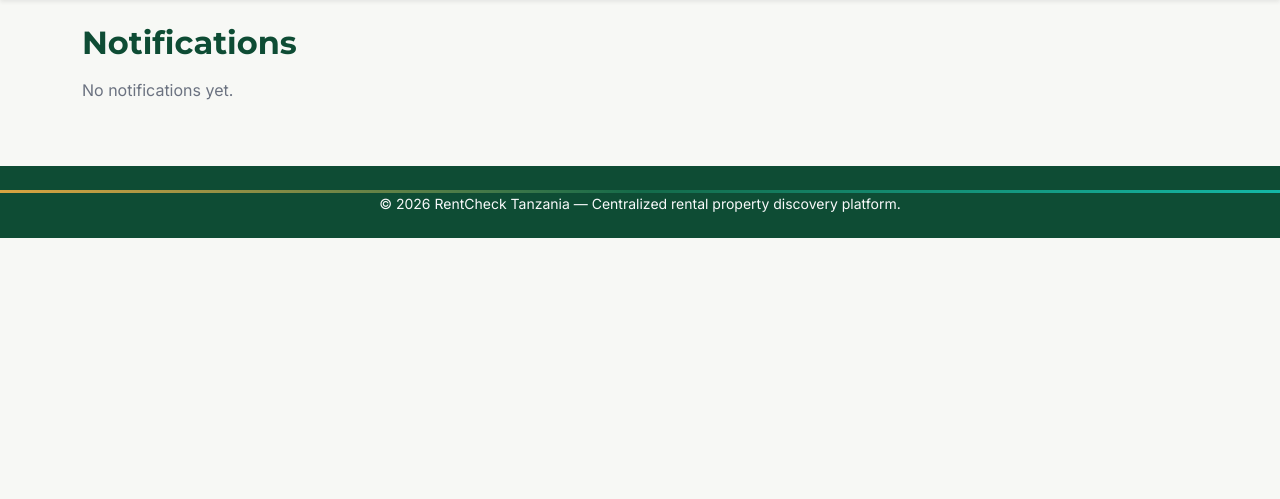
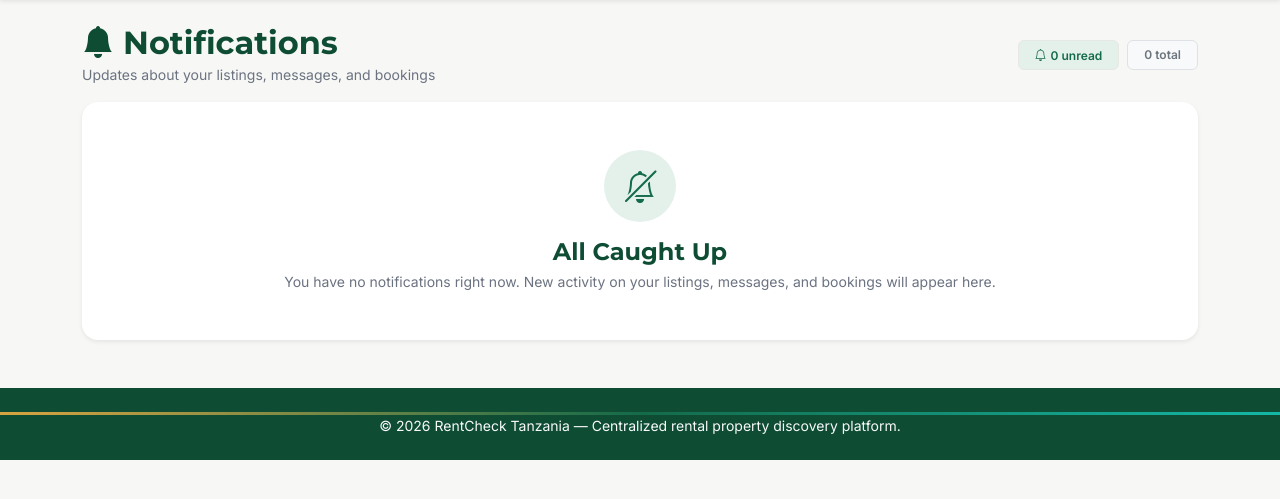
Before and after one commit to siah22/RENT-CHECK, a Django app: page /engagement/notifications/ in a window 1280 px wide. Shown: the part 89-588 px from the top of the page. Run offline with Django 5.2, Linux system fonts and the light colour scheme; the visitor is signed in with stand-in values (Sample User, id 1); data that the repository does not hold is empty.

Commit message:
Fix browse filters + pagination, redesign notifications with icons and per-item delete

```diff
--- a/engagement/templates/engagement/notification_list.html
+++ b/engagement/templates/engagement/notification_list.html
@@ -1,15 +1,59 @@
 {% extends "base.html" %}
 {% block title %}Notifications — RentCheck Tanzania{% endblock %}
 {% block content %}
-<h2 class="mb-3">Notifications</h2>
-<div class="list-group">
-    {% for notification in notifications %}
-        <a href="{{ notification.link|default:'#' }}" class="list-group-item list-group-item-action {% if not notification.is_read %}fw-bold{% endif %}">
-            {{ notification.message }}
-            <span class="text-muted small float-end">{{ notification.created_at|timesince }} ago</span>
-        </a>
-    {% empty %}
-        <p class="text-muted">No notifications yet.</p>
-    {% endfor %}
+<div class="d-flex align-items-center justify-content-between mb-3 flex-wrap gap-2">
+    <div>
+        <h2 class="mb-0"><i class="bi bi-bell-fill"></i> Notifications</h2>
+        <small class="text-muted">Updates about your listings, messages, and bookings</small>
+    </div>
+    <div class="d-flex align-items-center gap-2">
+        <span class="badge bg-success-subtle text-success border border-success-subtle fw-semibold px-3 py-2">
+            <i class="bi bi-bell me-1"></i>{{ unread_count }} unread
+        </span>
+        <span class="badge bg-light text-secondary border fw-semibold px-3 py-2">
+            {{ notifications|length }} total
+        </span>
+    </div>
 </div>
+
+{% if notifications %}
+    <div class="list-group shadow-sm rounded-3 overflow-hidden">
+        {% for notification in notifications %}
+            <div class="list-group-item d-flex align-items-center gap-3 py-3 {% if notification.pk in unread_ids %}notif-unread{% endif %}">
+                <div class="notif-icon notif-icon-{{ notification.icon_tone }}">
+                    <i class="bi {{ notification.icon_class }}"></i>
+                </div>
+                <div class="flex-grow-1 min-w-0">
+                    <a href="{{ notification.link|default:'#' }}"
+                       class="text-decoration-none {% if notification.pk in unread_ids %}fw-semibold text-dark{% else %}text-body{% endif %} d-block">
+                        {{ notification.message }}
+                    </a>
+                    <small class="text-muted">
+                        <i class="bi bi-clock me-1"></i>{{ notification.created_at|timesince }} ago
+                    </small>
+                </div>
+                {% if notification.pk in unread_ids %}
+                    <span class="notif-pip ms-1" title="Unread"></span>
+                {% endif %}
+                <form method="post" action="{% url 'engagement:notification_delete' notification.pk %}"
+                      onsubmit="return confirm('Delete this notification?');">
+                    {% csrf_token %}
+                    <button class="btn btn-sm btn-outline-danger notif-delete" type="submit" title="Delete notification" aria-label="Delete notification">
+                        <i class="bi bi-trash3"></i>
+                    </button>
+                </form>
+            </div>
+        {% endfor %}
+    </div>
+{% else %}
+    <div class="card border-0 shadow-sm rounded-4">
+        <div class="card-body text-center py-5">
+            <div class="avatar-circle mx-auto mb-3 bg-success-subtle text-success" style="width: 72px; height: 72px; font-size: 2rem;">
+                <i class="bi bi-bell-slash"></i>
+            </div>
+            <h4 class="fw-bold mb-1">All Caught Up</h4>
+            <p class="text-muted small mb-0">You have no notifications right now. New activity on your listings, messages, and bookings will appear here.</p>
+        </div>
+    </div>
+{% endif %}
 {% endblock %}
--- a/engagement/urls.py
+++ b/engagement/urls.py
@@ -24,6 +24,7 @@ urlpatterns = [
     path("reviews/new/<int:pk>/", views.add_review, name="add_review"),
 
     path("notifications/", views.notification_list, name="notification_list"),
+    path("notifications/<int:pk>/delete/", views.notification_delete, name="notification_delete"),
 
     path("messages/", views.conversation_list, name="conversation_list"),
     path("messages/start/<int:pk>/", views.start_conversation, name="start_conversation"),
--- a/engagement/views.py
+++ b/engagement/views.py
@@ -266,8 +266,21 @@ def add_review(request, pk):
 @login_required
 def notification_list(request):
     notifications = Notification.objects.filter(user=request.user)
+    unread_ids = list(notifications.filter(is_read=False).values_list("id", flat=True))
     notifications.filter(is_read=False).update(is_read=True)
-    return render(request, "engagement/notification_list.html", {"notifications": notifications})
+    return render(request, "engagement/notification_list.html", {
+        "notifications": notifications,
+        "unread_count": len(unread_ids),
+        "unread_ids": unread_ids,
+    })
+
+
+@login_required
+def notification_delete(request, pk):
+    notification = get_object_or_404(Notification, pk=pk, user=request.user)
+    notification.delete()
+    messages.success(request, "Notification deleted.")
+    return redirect("engagement:notification_list")
 
 
 @login_required
--- a/properties/templates/properties/browse.html
+++ b/properties/templates/properties/browse.html
@@ -61,11 +61,11 @@
         <nav>
             <ul class="pagination">
                 {% if page_obj.has_previous %}
-                    <li class="page-item"><a class="page-link" href="?{{ request.GET.urlencode }}&page={{ page_obj.previous_page_number }}">Previous</a></li>
+                    <li class="page-item"><a class="page-link" href="?{% if query_string %}{{ query_string }}&{% endif %}page={{ page_obj.previous_page_number }}">Previous</a></li>
                 {% endif %}
                 <li class="page-item disabled"><span class="page-link">Page {{ page_obj.number }} of {{ page_obj.paginator.num_pages }}</span></li>
                 {% if page_obj.has_next %}
-                    <li class="page-item"><a class="page-link" href="?{{ request.GET.urlencode }}&page={{ page_obj.next_page_number }}">Next</a></li>
+                    <li class="page-item"><a class="page-link" href="?{% if query_string %}{{ query_string }}&{% endif %}page={{ page_obj.next_page_number }}">Next</a></li>
                 {% endif %}
             </ul>
         </nav>
```
Also changed, not shown: engagement/models.py (+30 -0 lines), properties/views.py (+68 -4 lines), static/css/rentcheck.css (+63 -0 lines).
